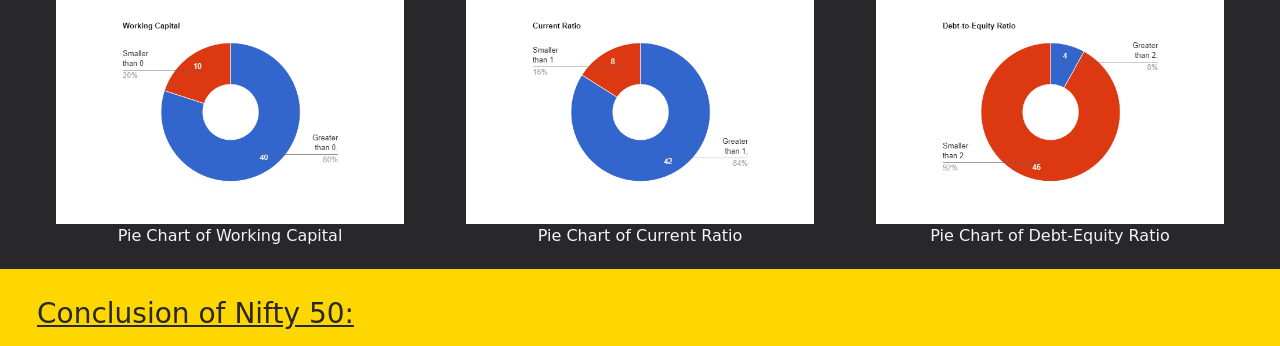
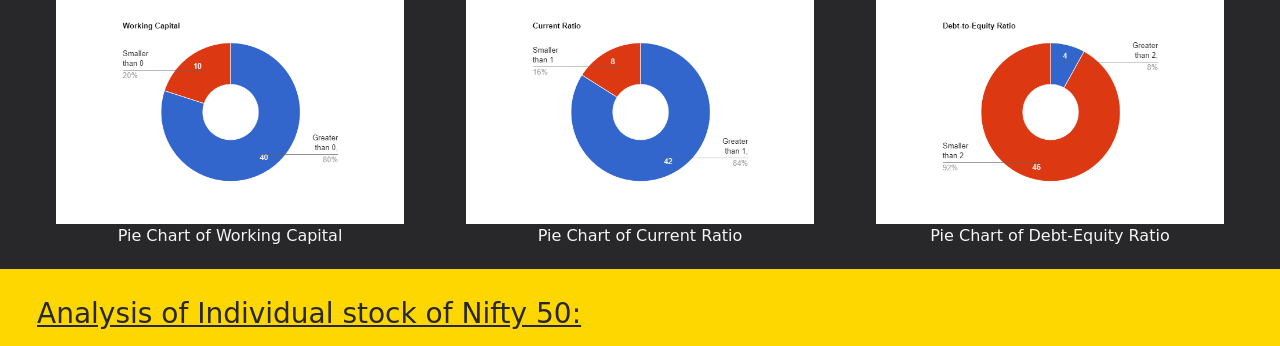
Before and after one commit to Ayush-Patel15/Analysis-Comparison_of_finacial_statements, a Flask app: page /analysis-and-comparison in a window 1280 px wide. Shown: the part 267-613 px from the top of the page. Run offline with Flask 2, Linux system fonts and the light colour scheme; data that the repository does not hold is empty; some web fonts are replaced.

Commit message:
Final commit

```diff
--- a/src/templates/analysis_report.html
+++ b/src/templates/analysis_report.html
@@ -64,7 +64,7 @@
     <section id="individualStockConslusion">
         <div class="container-fluid">
             <div class="row mt-2 mb-2 stock_analysis_table" id="stockAnalysisTable">
-                <h3><u>Conclusion of Nifty 50:</u></h3>
+                <h3><u>Analysis of Individual stock of Nifty 50:</u></h3>
                 <div class="col-md-12">
                     <table class="table mt-2">
                         <thead>
```
Also changed, not shown: media/balance_sheet.PNG (deleted), media/debt_equity_graph.PNG (deleted), media/final_analysis_result.PNG (deleted), media/income_statements.PNG (deleted), media/pie-chart-cr.png (deleted), media/pie-chart-de.png (deleted), media/pie-chart-wc.png (deleted), media/roa_roe_individual_graph.PNG (deleted), media/wc_cr_individual_graph.PNG (deleted), 6 other files.
